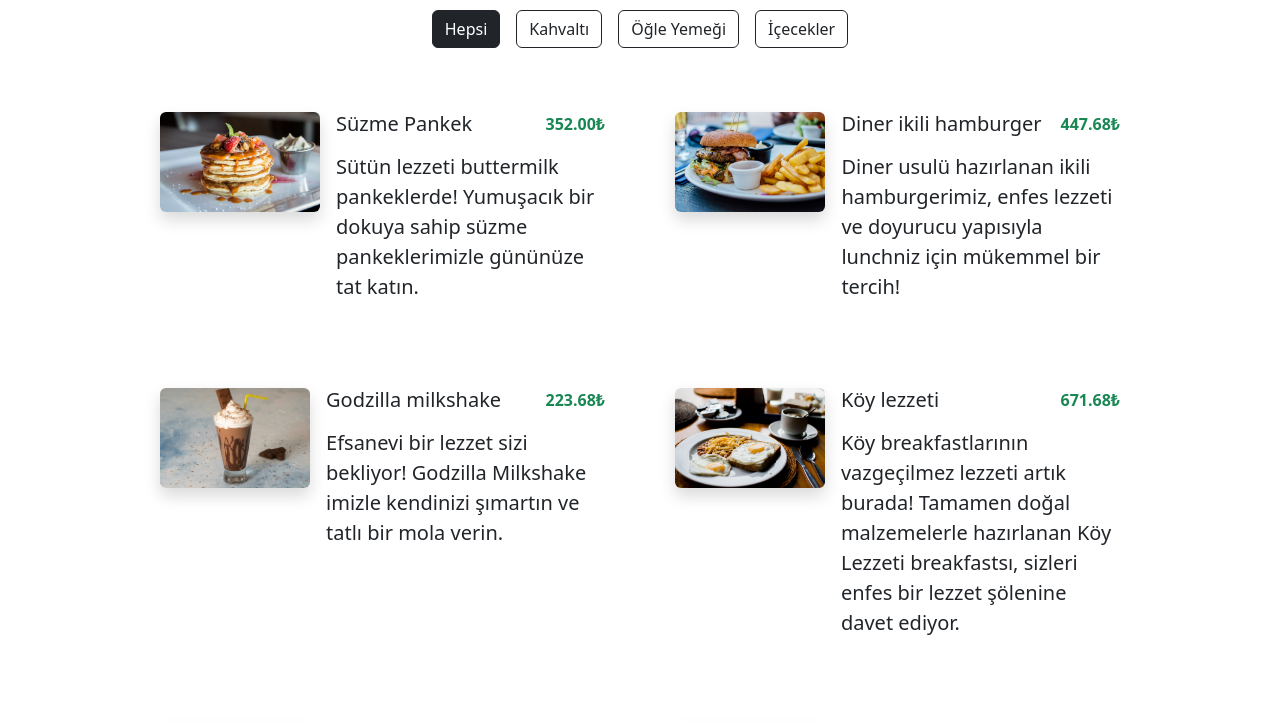
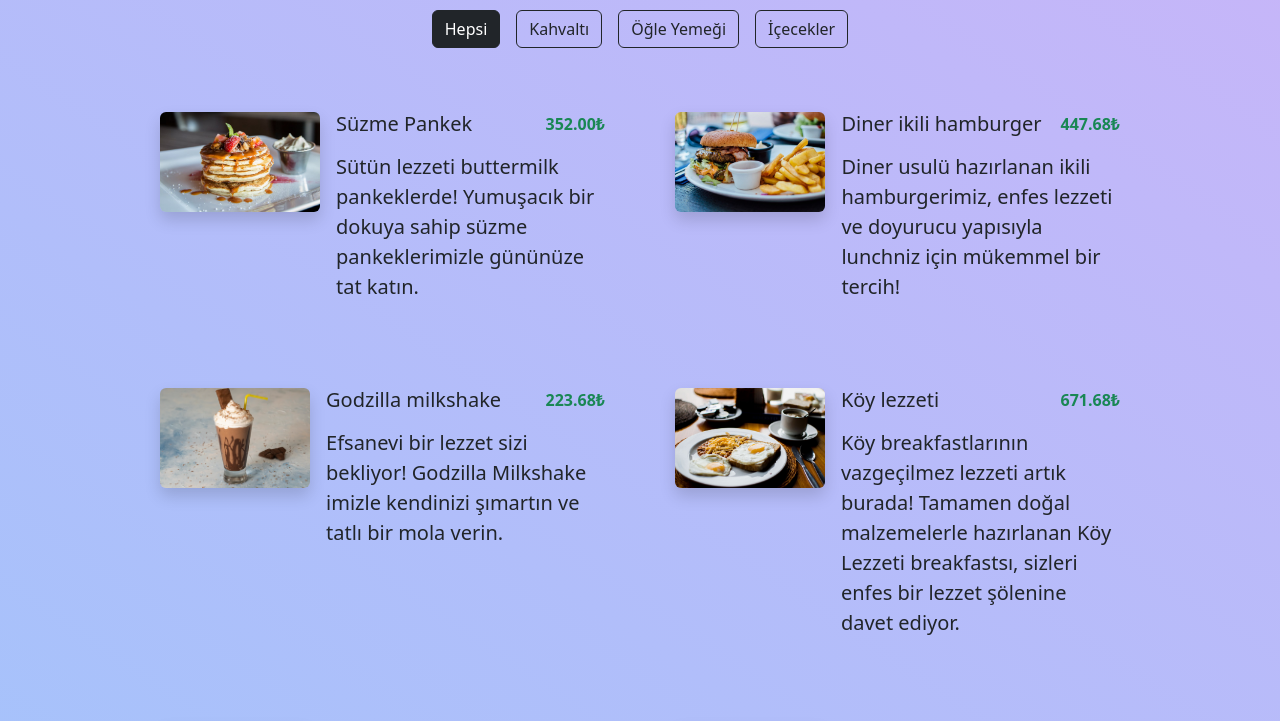
Before and after one commit to OyaYagiz/QR-MENU, a plain HTML site: page index.html in a window 1280 px wide. Shown: the part 124-845 px from the top of the page. Drawn offline with nearby package versions, Linux system fonts and the light colour scheme; a web font is replaced by a local one.

Commit message:
gif added

```diff
--- a/style.css
+++ b/style.css
@@ -2,6 +2,10 @@
 
 body {
     font: 'poppins';
+    background-color: #8ec5fcab;
+background-image: linear-gradient(34deg, #8ec5fccb 0%, #d0a7f7b7 100%);
+
+
 }
 
 .heading {
```
Also changed, not shown: 2 other files.
